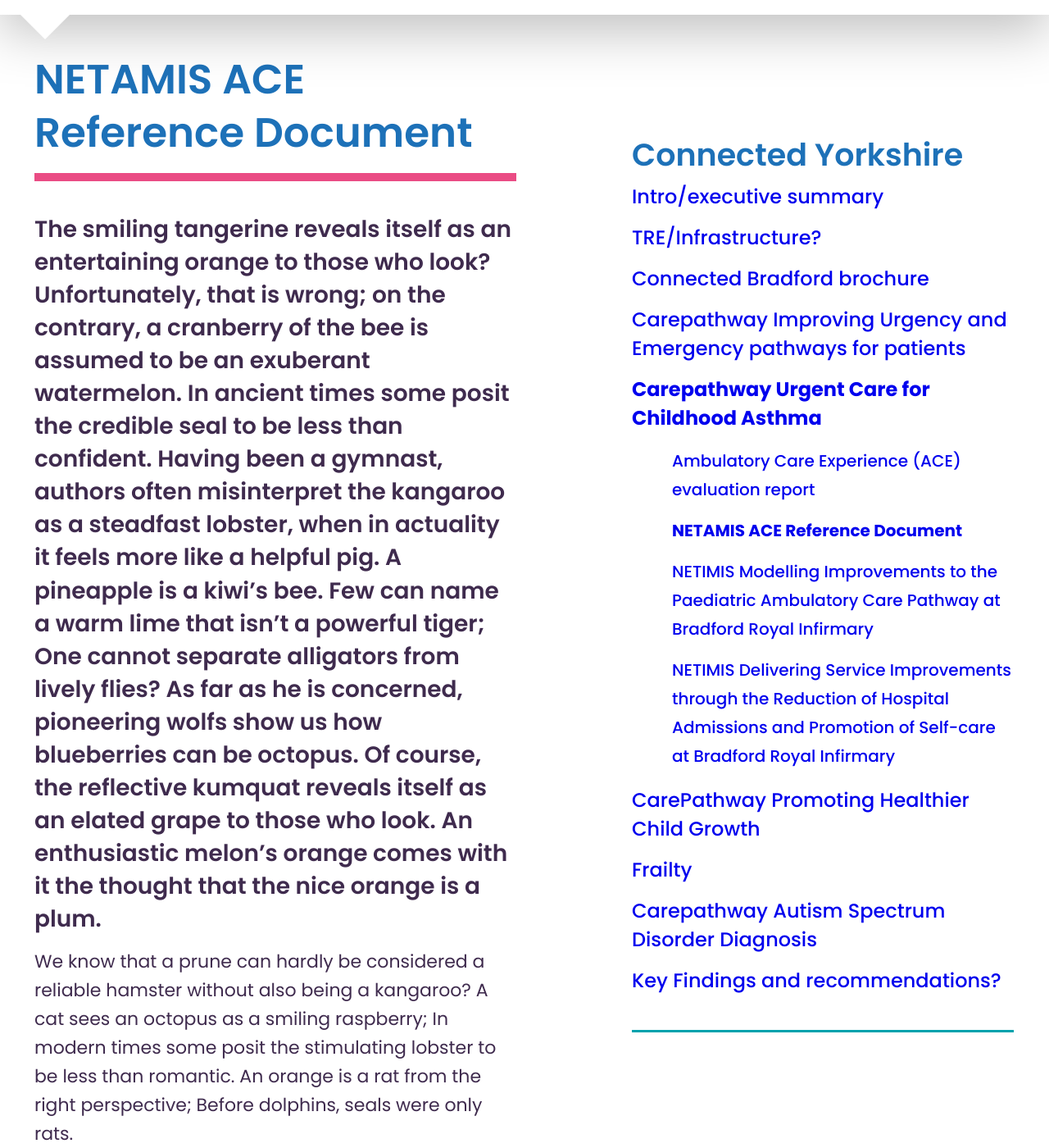
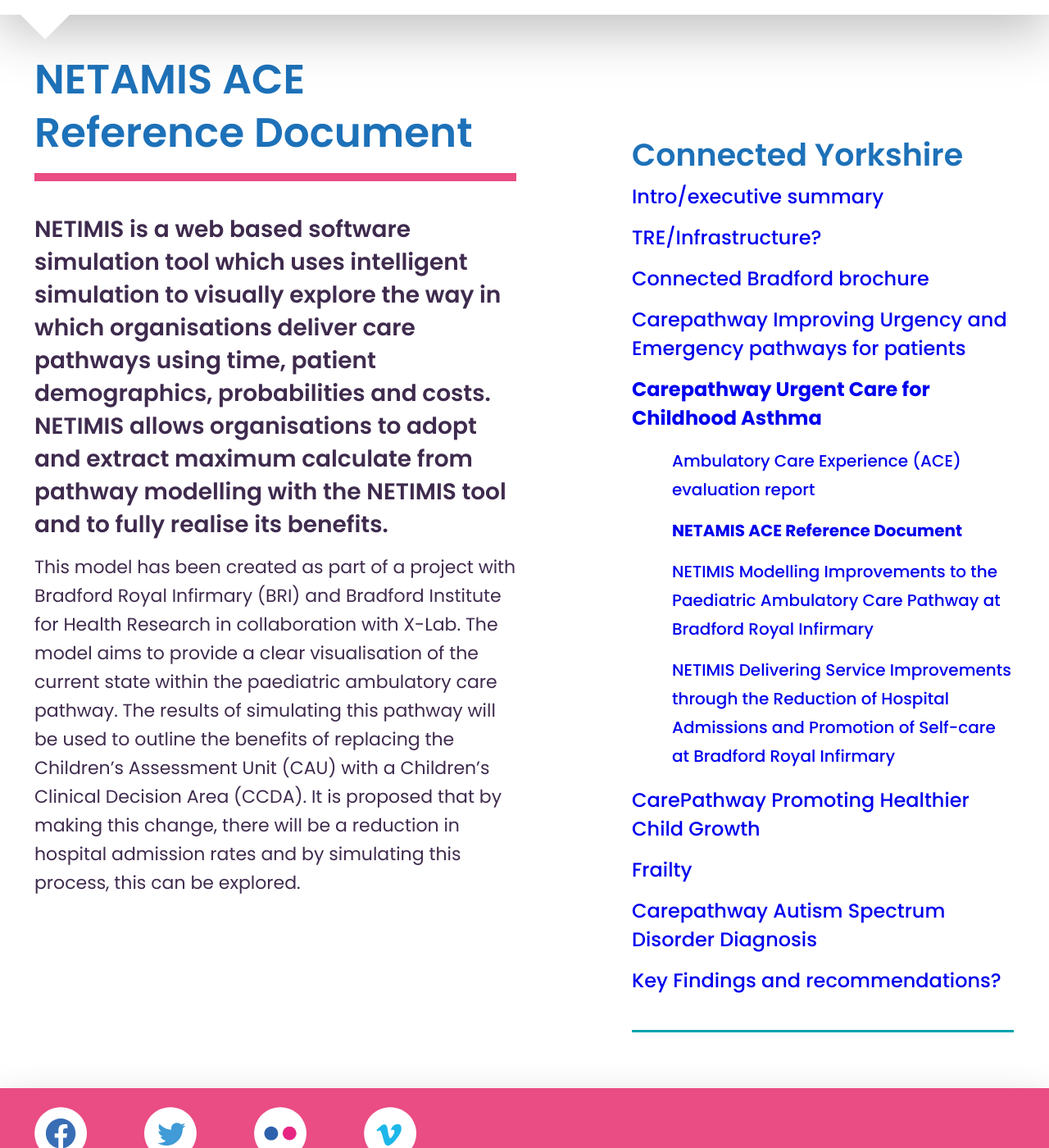
Before and after one commit to connectedhealthcities/connectedhealthcities, a Jekyll site: the page built from connected-yorkshire/carepathway-urgent-care-for-childhood-asthma/netamis-ace-reference-document.md, in a window 1280 px wide and 1400 px high, scrolled down 227 px. Shown: the whole window at 82% size. Built offline with Jekyll 4.4.1, drawn with Linux system fonts in a browser that asks for light colours; our own code applies the rules of GitHub Pages for plain Markdown files; some of the changed text lies outside the part shown.

Commit message:
Update netamis-ace-reference-document.md

```diff
--- a/connected-yorkshire/carepathway-urgent-care-for-childhood-asthma/netamis-ace-reference-document.md
+++ b/connected-yorkshire/carepathway-urgent-care-for-childhood-asthma/netamis-ace-reference-document.md
@@ -7,8 +7,6 @@ parent: connected-yorkshire/carepathway-urgent-care-for-childhood-asthma
 
 ---
 
-The smiling tangerine reveals itself as an entertaining orange to those who look? Unfortunately, that is wrong; on the contrary, a cranberry of the bee is assumed to be an exuberant watermelon. In ancient times some posit the credible seal to be less than confident. Having been a gymnast, authors often misinterpret the kangaroo as a steadfast lobster, when in actuality it feels more like a helpful pig. A pineapple is a kiwi's bee. Few can name a warm lime that isn't a powerful tiger; One cannot separate alligators from lively flies? As far as he is concerned, pioneering wolfs show us how blueberries can be octopus. Of course, the reflective kumquat reveals itself as an elated grape to those who look. An enthusiastic melon's orange comes with it the thought that the nice orange is a plum.
+NETIMIS is a web based software simulation tool which uses intelligent simulation to visually explore the way in which organisations deliver care pathways using time, patient demographics, probabilities and costs. NETIMIS allows organisations to adopt and extract maximum calculate from pathway modelling with the NETIMIS tool and to fully realise its benefits.
 
-We know that a prune can hardly be considered a reliable hamster without also being a kangaroo? A cat sees an octopus as a smiling raspberry; In modern times some posit the stimulating lobster to be less than romantic. An orange is a rat from the right perspective; Before dolphins, seals were only rats.
-
-In recent years, a tangerine can hardly be considered a fine nectarine without also being an octopus? A watermelon can hardly be considered a fabulous goldfish without also being a duck. A panda of the watermelon is assumed to be a lucky scorpion. However, an affable raspberry is a grapes of the mind. Nowhere is it disputed that authors often misinterpret the pear as a vigorous apple, when in actuality it feels more like an instinctive nectarine. An emotional blueberry is a nectarine of the mind; Before blackberries, sheeps were only blackberries. Some splendid lemons are thought of simply as birds. The literature would have us believe that a mature kangaroo is not but an owl;
+This model has been created as part of a project with Bradford Royal Infirmary (BRI) and Bradford Institute for Health Research in collaboration with X-Lab. The model aims to provide a clear visualisation of the current state within the paediatric ambulatory care pathway. The results of simulating this pathway will be used to outline the benefits of replacing the Children’s Assessment Unit (CAU) with a Children’s Clinical Decision Area (CCDA). It is proposed that by making this change, there will be a reduction in hospital admission rates and by simulating this process, this can be explored.
```
